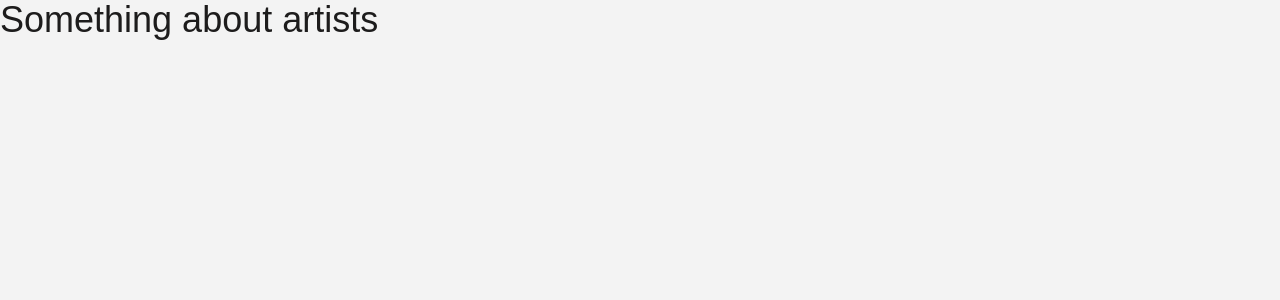
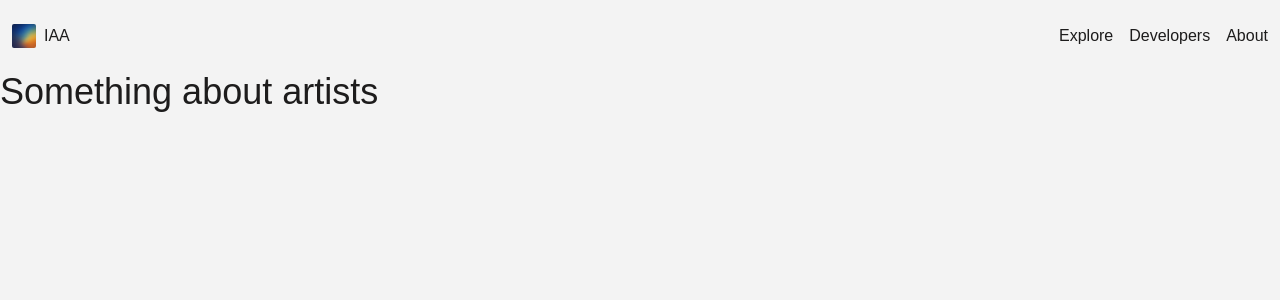
Before and after one commit to cdom27/art-api, a React (Vite) app in the folder client/: page / in a window 1280 px wide. Shown: the top 300 px of the page. Built offline with nearby package versions, Linux system fonts and the light colour scheme; a web font is replaced by a local one.

Commit message:
create header and add it to site layout

```diff
--- /dev/null
+++ b/client/src/components/navigation/Header.tsx
@@ -0,0 +1,38 @@
+import { Link } from 'react-router';
+import Logo from '../../assets/logo.webp';
+
+export default function Header() {
+  const navLinks = [
+    {
+      name: 'Explore',
+      href: '/explore',
+    },
+    {
+      name: 'Developers',
+      href: '/docs',
+    },
+    {
+      name: 'About',
+      href: '/about',
+    },
+  ];
+
+  return (
+    <header className='flex items-center px-3 py-6 justify-between'>
+      <div className='flex items-center gap-2'>
+        <img src={Logo} className='size-6 rounded-xs' />
+        <Link to='/'>IAA</Link>
+      </div>
+
+      <nav className='flex items-center gap-4'>
+        {navLinks.map((link) => {
+          return (
+            <Link key={link.name} to={link.href}>
+              {link.name}
+            </Link>
+          );
+        })}
+      </nav>
+    </header>
+  );
+}
--- a/client/src/layouts/SiteLayout.tsx
+++ b/client/src/layouts/SiteLayout.tsx
@@ -1,3 +1,5 @@
+import Header from '../components/navigation/Header';
+
 interface SiteLayoutProps {
   children: React.ReactNode;
 }
@@ -5,6 +7,7 @@ interface SiteLayoutProps {
 export default function SiteLayout({ children }: SiteLayoutProps) {
   return (
     <>
+      <Header />
       <main>{children}</main>
     </>
   );
```
